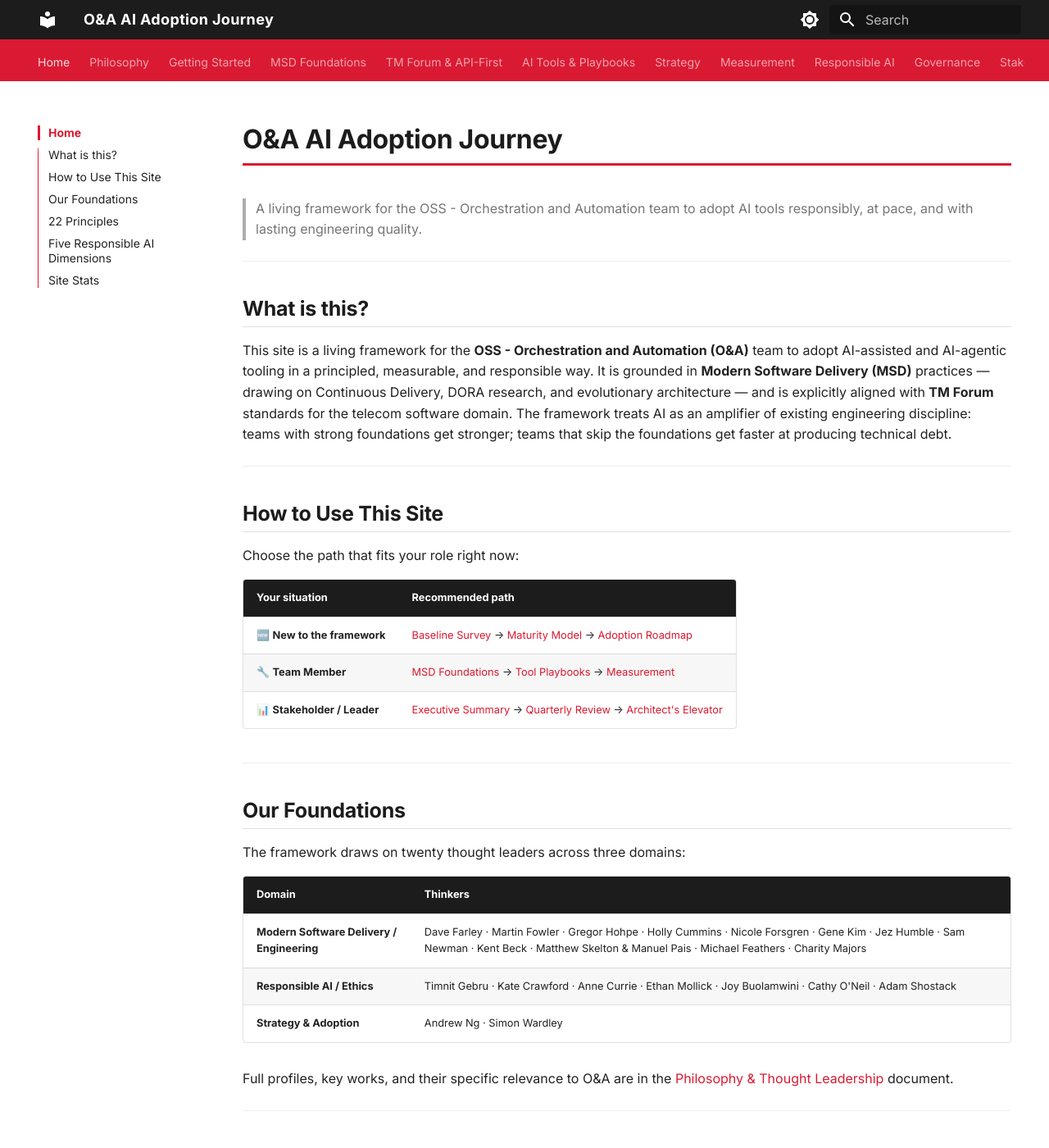
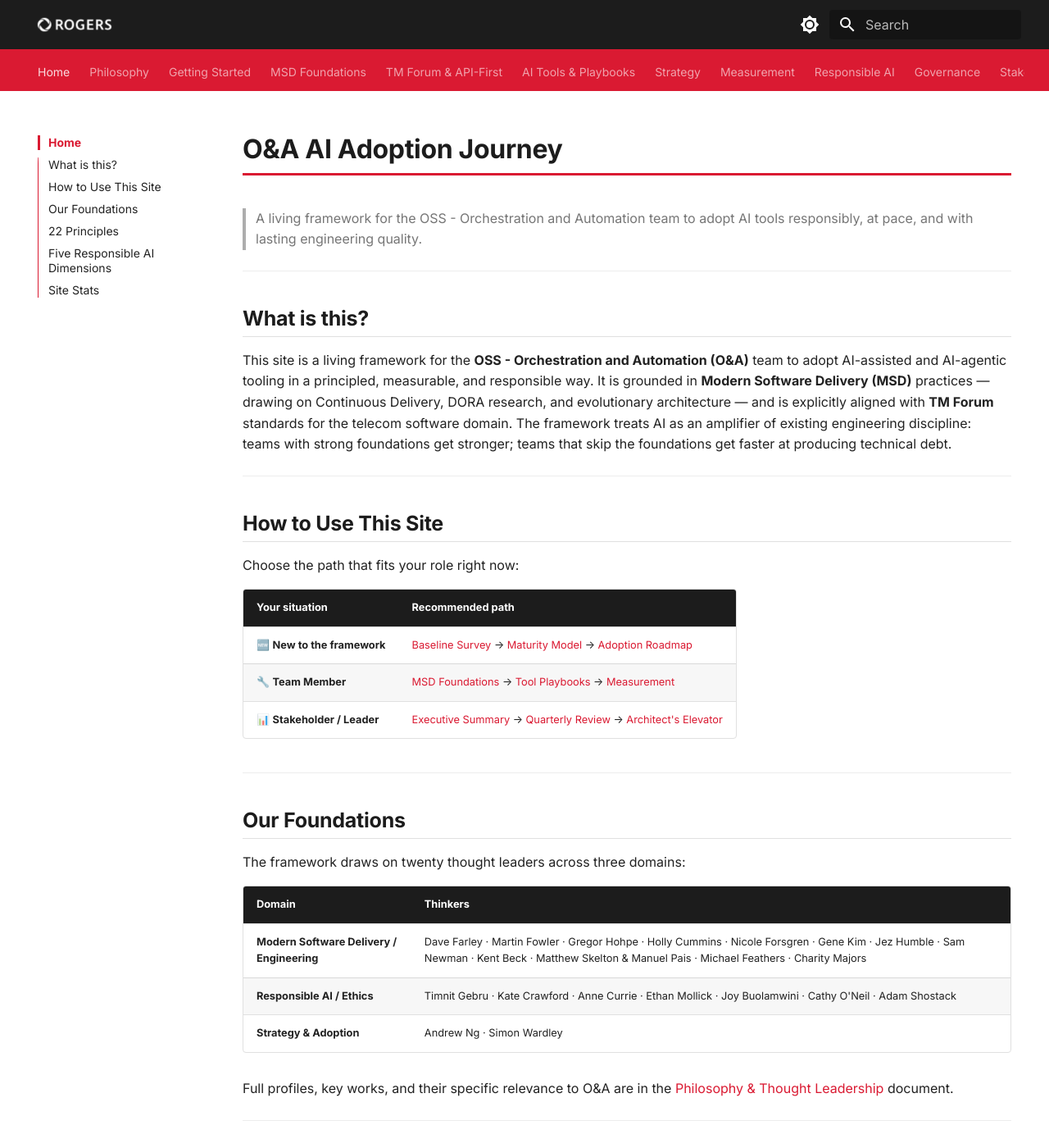
Before and after one commit to RickMorrison99/AI-Journey, an MkDocs documentation site: the page built from docs/index.md, in a window 1280 px wide and 1400 px high. Shown: the whole window at 82% size. Built offline with MkDocs 1.6.1 and Material for MkDocs 9.7.7, drawn with Linux system fonts in a browser that asks for light colours.

Commit message:
Add Rogers logo to site header and favicon
- docs/assets/rogers-logo.png: Rogers logo (240x96 PNG)
- mkdocs.yml: logo + favicon set to assets/rogers-logo.png
- rogers.css: logo sized to 36px height in header, site title text hidden

Co-authored-by: Copilot <223556219+Copilot@users.noreply.github.com>

```diff
--- a/docs/stylesheets/rogers.css
+++ b/docs/stylesheets/rogers.css
@@ -278,3 +278,15 @@
 [data-md-color-scheme="slate"] .md-typeset table:not([class]) th {
   background-color: #2A2A2A;
 }
+
+/* ── Logo sizing ──────────────────────────────────────────────────────── */
+.md-header__button.md-logo img {
+  height: 36px;
+  width: auto;
+  object-fit: contain;
+}
+
+/* Hide the default site title text next to the logo */
+.md-header__title .md-header__topic:first-child {
+  display: none;
+}
--- a/mkdocs.yml
+++ b/mkdocs.yml
@@ -4,6 +4,8 @@ site_author: "O&A Team"
 
 theme:
   name: material
+  logo: assets/rogers-logo.png
+  favicon: assets/rogers-logo.png
   font:
     text: Inter
     code: JetBrains Mono
```
Also changed, not shown: docs/assets/rogers-logo.png (added).
